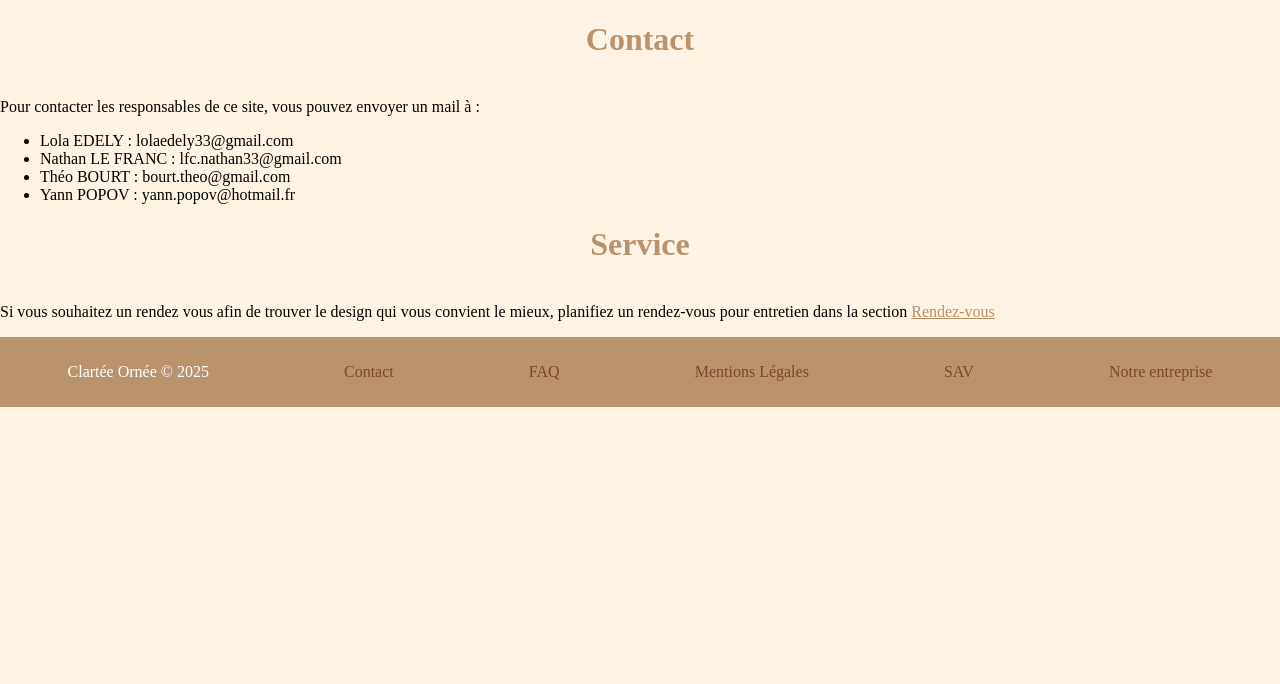
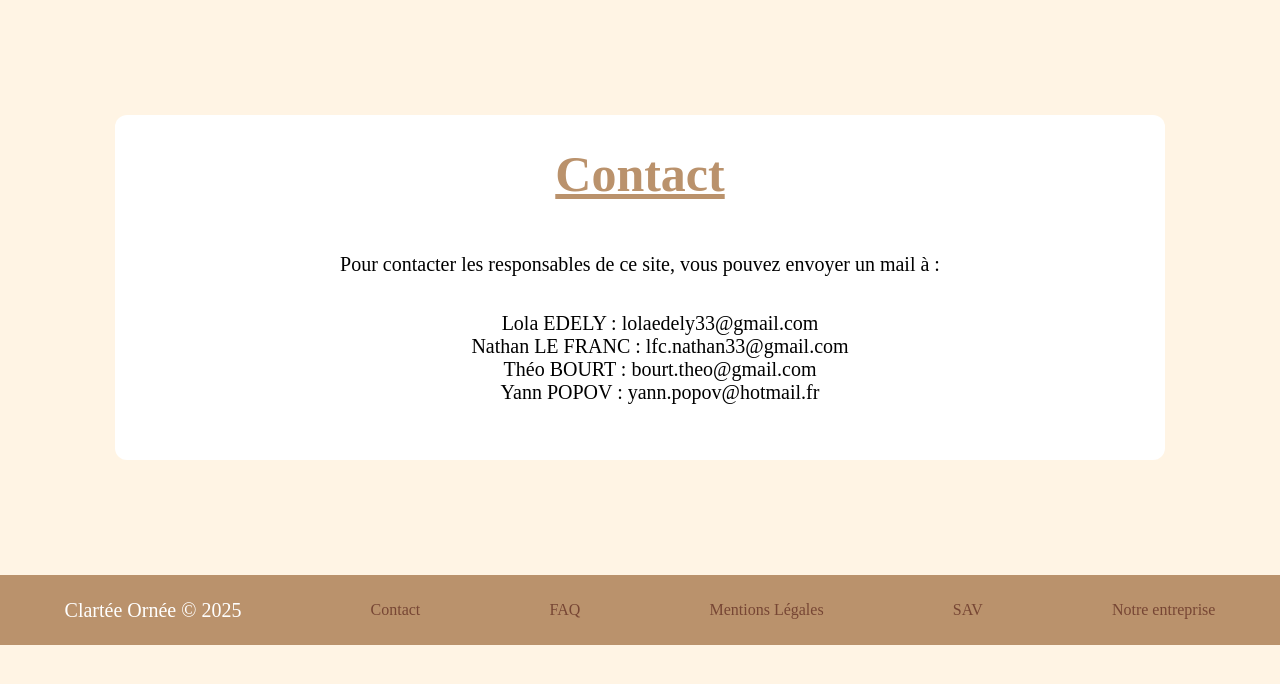
Before and after one commit to Yann336/Projet-transversale-web, a PHP site: page /index.php?page=contact in a window 1280 px wide. Shown: the part 70-754 px from the top of the page. Run offline with PHP 8.4, Linux system fonts and the light colour scheme.

Commit message:
retouches css

```diff
--- a/assets/css/connection.css
+++ b/assets/css/connection.css
@@ -40,15 +40,18 @@ p{
 label {
     display: flex;
     flex-direction: column;
+    gap: 10px;
+    font-size: 20px;
 }
 
 input[type="email"],
 input[type="password"] {
-    padding: 10px;
+    padding: 14px;
     margin-top: 5px;
     border: 1px solid ;
     border-radius: 8px;
     background: white;
+    font-size: 16px;
 }
 
 input[type="email"]:focus,
--- a/assets/css/contact.css
+++ b/assets/css/contact.css
@@ -2,17 +2,28 @@ body{
     background: rgb(255, 244, 228);
     margin: 0px;
 }
-
+section{
+    display: flex;
+    flex-direction: column;
+    margin: 9%;
+    text-align: center;
+    background: white;
+    border-radius: 12px;
+}
 h1 {
-    text-align: center;
-    margin-bottom: 40px;
+    margin: 30px;
     color: rgb(186, 146, 108);
+    font-size: 50px;
+    text-decoration: underline;
 }
 
-a{
-    color: rgb(185, 142, 101);
+p{
+    font-size:20px ;
 }
-
-a:hover{
-    color: rgb(119, 70, 52);
+ul{
+    list-style: none;
 }
+li{
+    font-size: 20px;
+    text-decoration: none;
+}
--- a/views/pages/contact.php
+++ b/views/pages/contact.php
@@ -1,11 +1,8 @@
-<sections>
+<section>
     <h1>Contact</h1>
     <p>Pour contacter les responsables de ce site, vous pouvez envoyer un mail à : <ul>
         <li>Lola EDELY : lolaedely33@gmail.com</li>
         <li>Nathan LE FRANC : lfc.nathan33@gmail.com</li>
         <li>Théo BOURT : bourt.theo@gmail.com</li>
         <li>Yann POPOV : yann.popov@hotmail.fr</li></ul></p>
-        <h1>Service</h1>
-        <p> Si vous souhaitez un rendez vous afin de trouver le design qui vous convient le mieux, planifiez un rendez-vous pour entretien dans la section <a href="rendezvous.html">Rendez-vous</a> </p>
-
-</sections>
+</section>
```
Also changed, not shown: assets/css/FAQ.css (+12 -4 lines).
